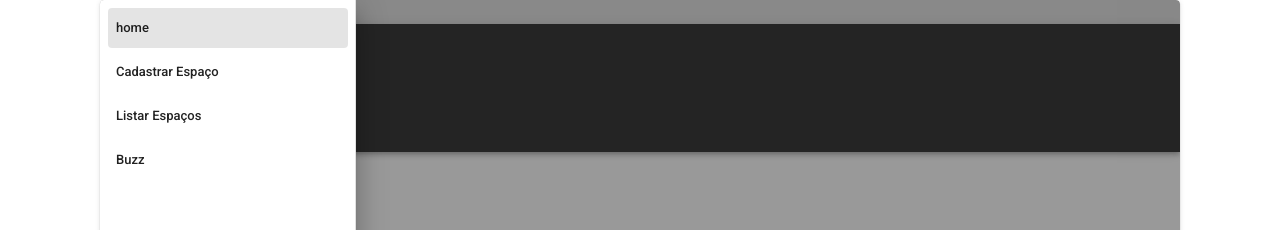
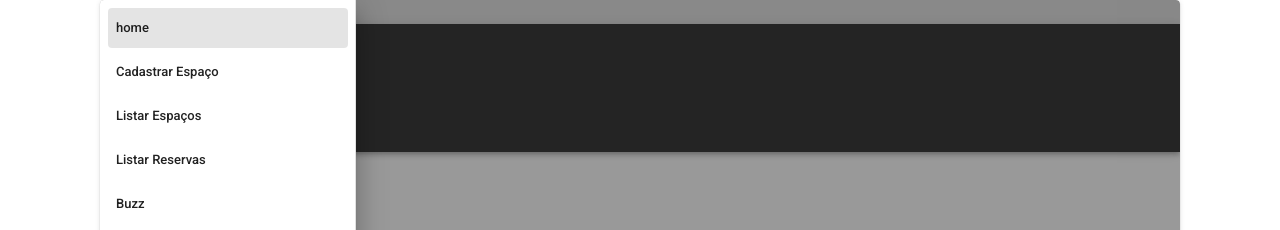
Before and after one commit to BiaChacon/spaces-scheduling, a Vue app in the folder frontend/: page /#/ in a window 1280 px wide. Both pictures are taken after a click on the button 128 px from the left and 52 px from the top of the page. Shown: the top 230 px of the page. Built offline with nearby package versions, Linux system fonts and the light colour scheme.

Commit message:
adding new menu items and viewing files in #frontend

```diff
--- a/frontend/src/App.vue
+++ b/frontend/src/App.vue
@@ -47,6 +47,12 @@
               </v-list-item-title>
             </v-list-item>
 
+            <v-list-item :to="{path: '/listar-reservas'}">
+              <v-list-item-title>
+                 Listar Reservas
+              </v-list-item-title>
+            </v-list-item>
+
             <v-list-item>
               <v-list-item-title>Buzz</v-list-item-title>
             </v-list-item>
--- a/frontend/src/router/index.js
+++ b/frontend/src/router/index.js
@@ -2,6 +2,7 @@ import Vue from 'vue'
 import VueRouter from 'vue-router'
 import Home from '../views/Home.vue'
 import SpacesList from '../views/SpacesList.vue'
+import ReservationList from '../views/ReservationList.vue'
 Vue.use(VueRouter)
 
 const routes = [
@@ -18,10 +19,12 @@ const routes = [
   {
     path: '/cadastrar-espaco',
     name: 'register-space',
-    // route level code-splitting
-    // this generates a separate chunk (about.[hash].js) for this route
-    // which is lazy-loaded when the route is visited.
     component: () => import(/* webpackChunkName: "about" */ '../views/RegisterSpace.vue')
+  },
+  {
+    path: '/listar-reservas',
+    name: 'reservations',
+    component: ReservationList
   }
 ]
 
--- /dev/null
+++ b/frontend/src/views/ReservationList.vue
@@ -0,0 +1,20 @@
+<template>
+  <div>
+    <p>Reservas</p>
+  </div>
+</template>
+<script>
+import axios from "axios";
+export default {
+  data: () => ({
+    reservations: [],
+
+  }),
+  async created() {
+    // GET request using axios with async/await
+    const response = await axios.get("http://localhost:3333/reservations");
+    console.log(response.data);
+    this.reservations = response.data;
+  },
+};
+</script>
```
Also changed, not shown: frontend/src/views/ReservationRegister.vue (added, +11 -0 lines).
